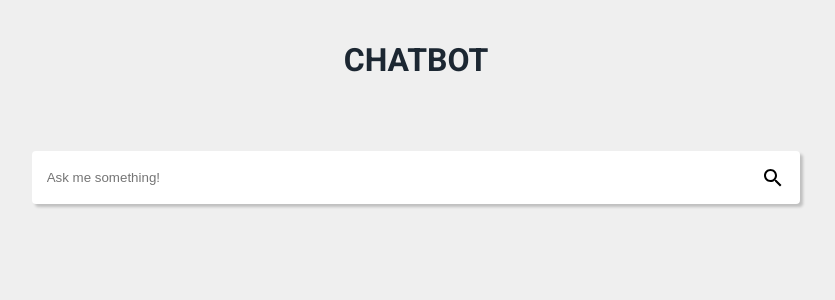
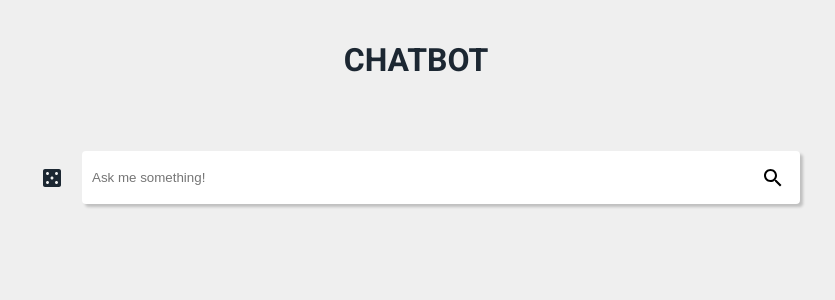
Before and after one commit to guilherme01macedo/ai_assistant_fe, a React (Create React App) app: page / in a window 1280 px wide. Shown: the top 300 px of the page, without its empty margins (224-1059 px from the left). Built offline with nearby package versions, Linux system fonts and the light colour scheme.

Commit message:
feat: Form component created

```diff
--- a/src/App.js
+++ b/src/App.js
@@ -1,13 +1,13 @@
 import './App.scss';
 import Header from './components/Header';
-import Input from './components/Form/Input';
+import Form from './components/Form';
 
 function App() {
   return (
     <div className='app__container'>
       <div className='app__content'>
         <Header />
-        <Input />
+        <Form />
       </div>
     </div>
   );
--- /dev/null
+++ b/src/components/Form/Form.scss
@@ -0,0 +1,9 @@
+.form__container {
+    display: flex;
+    gap: 10px;
+    width: 100%;
+}
+
+.form__icon {
+    color: #1c2732;
+}
--- a/src/components/Form/Input/Input.scss
+++ b/src/components/Form/Input/Input.scss
@@ -4,6 +4,7 @@
     border-radius: 4px;
     padding: 0.5em;
     background-color: white;
+    width: 100%;
     box-shadow: 3px 3px 3px rgba(0, 0, 0, 0.2);
 }
 
@@ -11,7 +12,6 @@
     flex-grow: 1;
     border: none;
     outline: none;
-    padding: 0.5em;
 }
 
 .input__icon-button {
--- /dev/null
+++ b/src/components/Form/index.jsx
@@ -0,0 +1,18 @@
+import React from 'react';
+import './Form.scss';
+import Input from './Input';
+import DiceIcon from '@mui/icons-material/Casino';
+import { IconButton } from '@mui/material';
+
+function App() {
+  return (
+    <div className='form__container'>
+        <IconButton>
+            <DiceIcon classes={{root: 'form__icon'}} />
+        </IconButton>
+        <Input />
+    </div>
+  );
+}
+
+export default App;
```
Also changed, not shown: src/utils/constants.js (added), 1 other file (tests, documents, lock files or other folders).
